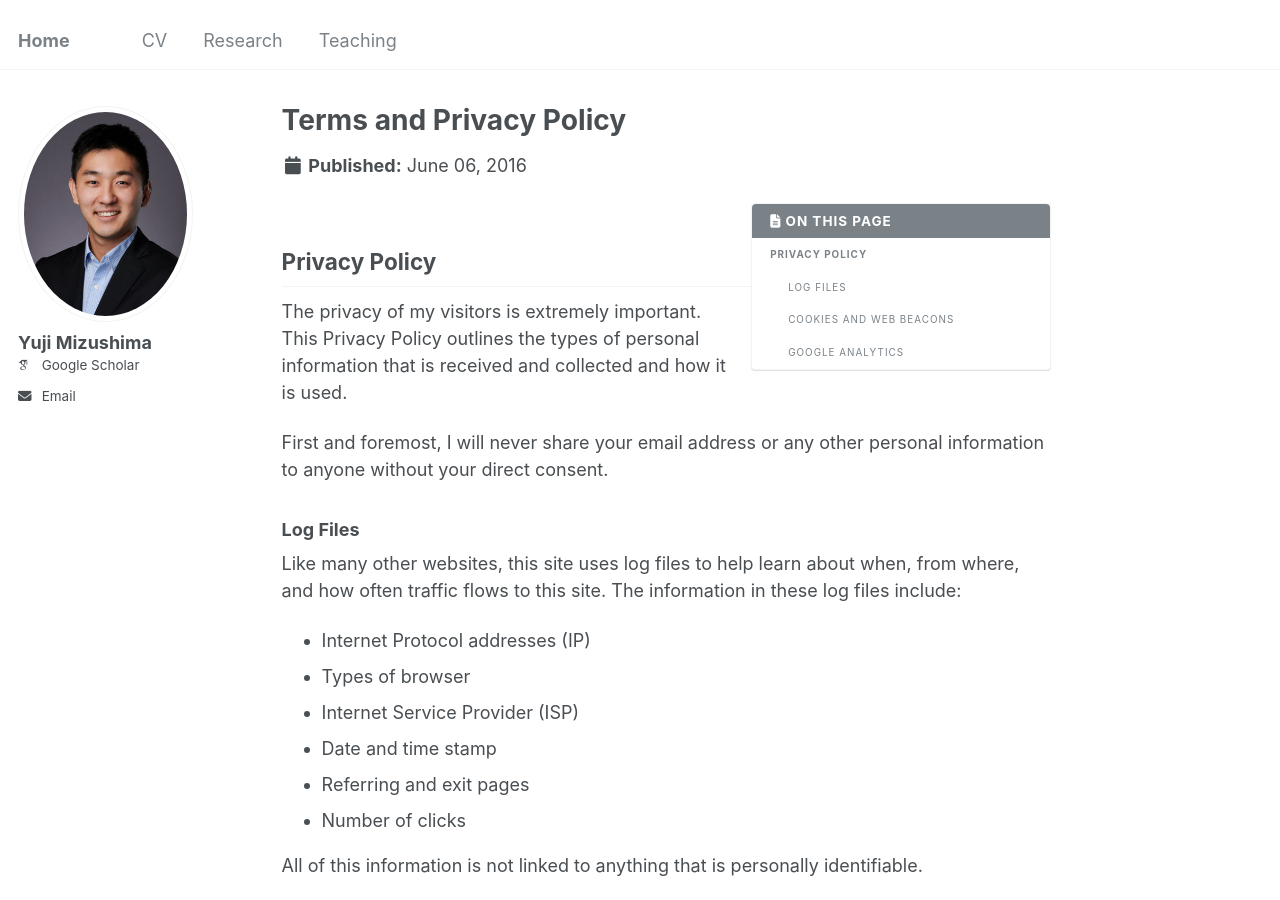
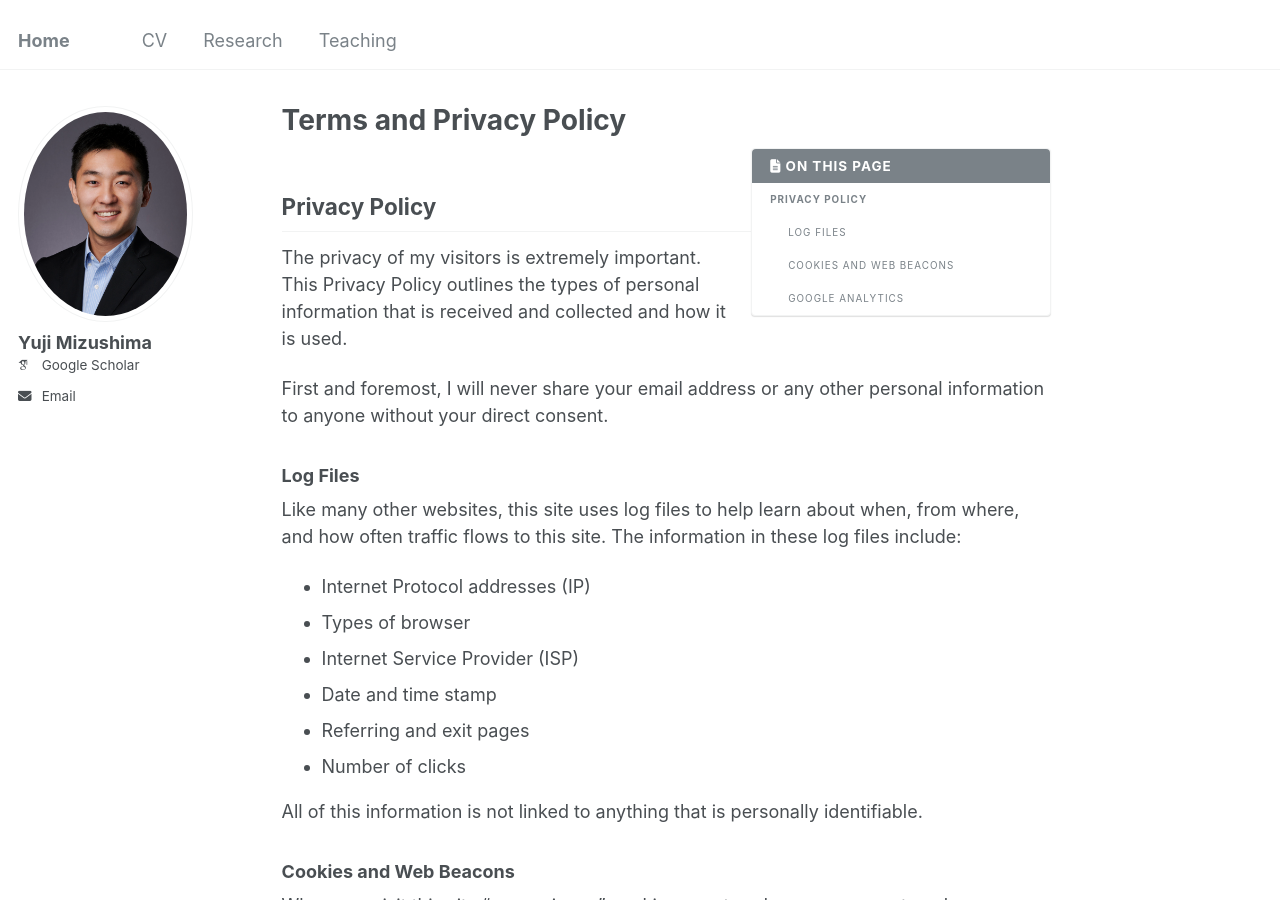
Before and after one commit to yujimizushima/yujimizushima.github.io, a Jekyll site: the page built from _pages/terms.md, in a window 1280 px wide and 900 px high. Built offline with Jekyll 4.4.1, drawn with Linux system fonts in a browser that asks for light colours; some web fonts are replaced.

Commit message:
Update single.html

```diff
--- a/_layouts/single.html
+++ b/_layouts/single.html
@@ -30,9 +30,7 @@ layout: default
           {% if page.read_time %}
             <p class="page__meta"><i class="fa fa-clock-o" aria-hidden="true"></i> {% include read-time.html %}</p>
           {% endif %}
-        {% if page.modified %}
-          <p class="page__date"><strong><i class="fa fa-fw fa-calendar" aria-hidden="true"></i> {{ site.data.ui-text[site.locale].date_label | default: "Published:" }}</strong> <time datetime="{{ page.modified | date: "%Y-%m-%d" }}">{{ page.modified | date: "%B %d, %Y" }}</time></p>
-        {% endif %}
+
 
         {% if page.collection == 'teaching' %}
           <p> {{ page.type }}, <i>{{ page.venue }}</i>, {{ page.date | default: "1900-01-01" | date: "%Y" }} </p>
```
